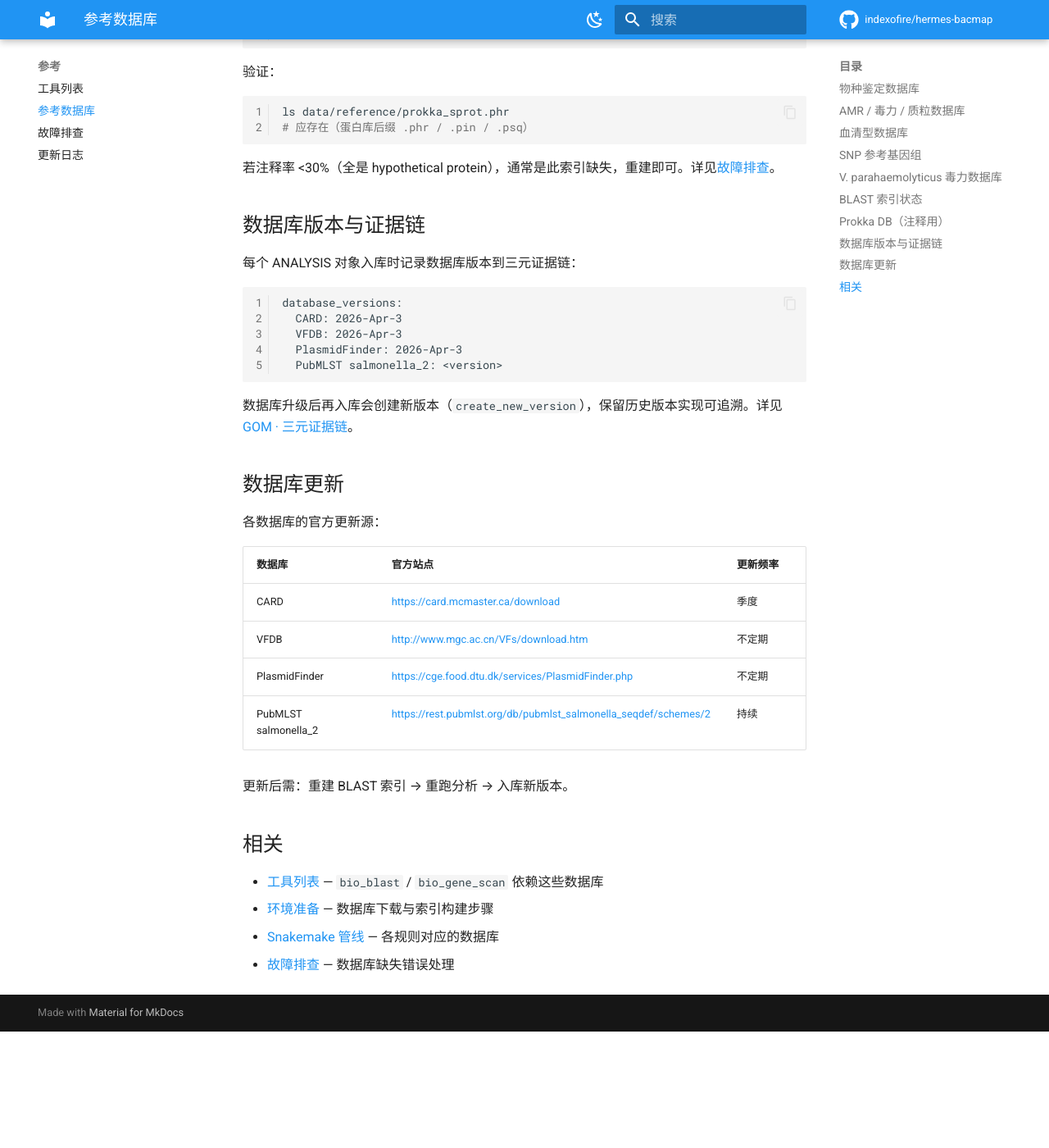
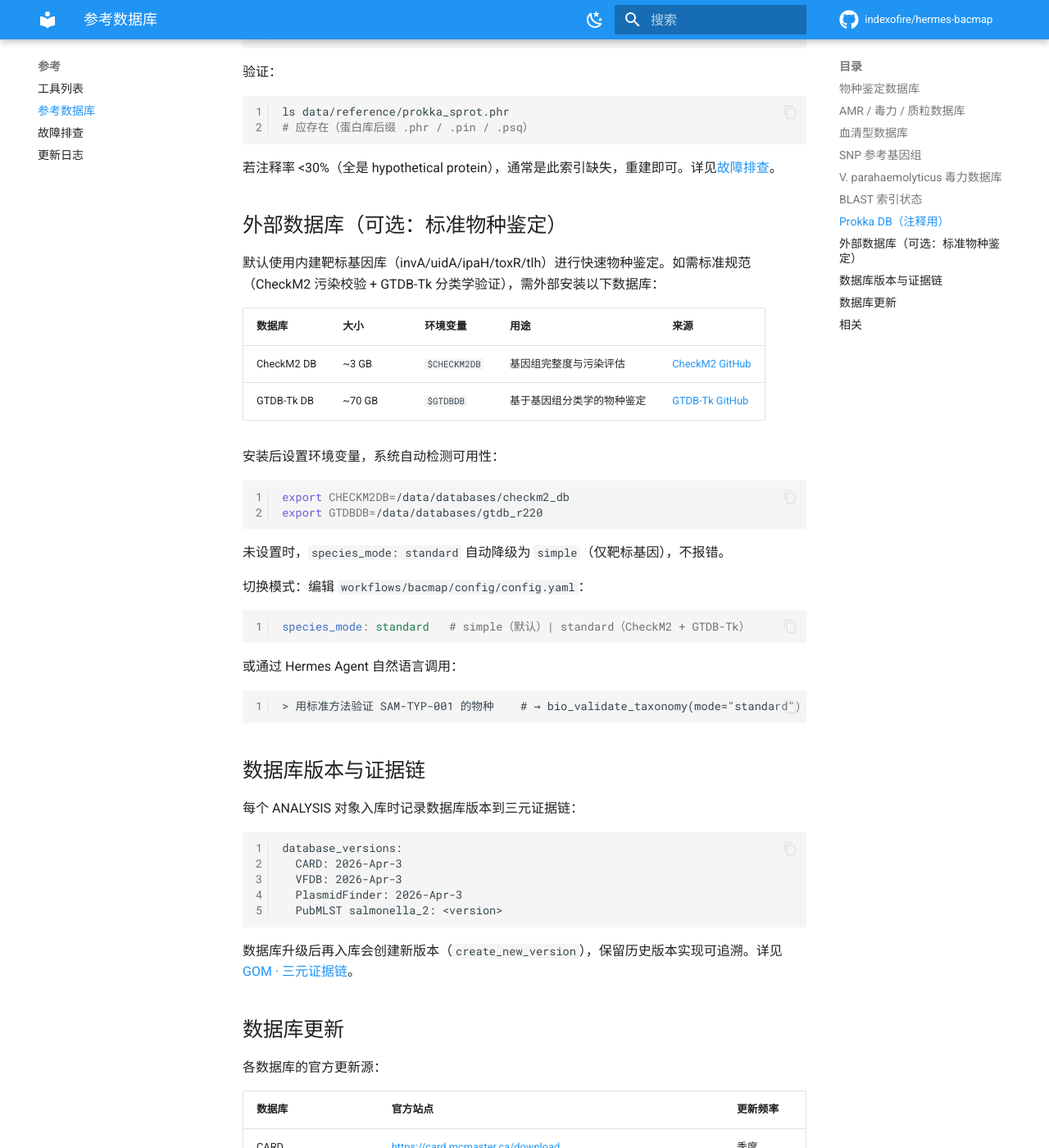
Before and after one commit to indexofire/hermes-bacmap, an MkDocs documentation site: the page built from docs/reference/databases.md, in a window 1280 px wide and 1400 px high, scrolled down 3423 px. Shown: the whole window at 82% size. Built offline with MkDocs 1.6.1 and Material for MkDocs 9.7.7, drawn with Linux system fonts in a browser that asks for light colours; comment, search, counter and statistics services are not loaded; before the commit the page ends 4681 px from its top, so only the background shows below that.

Commit message:
docs: dual-mode species identification (CheckM2 + GTDB-Tk)
Updated 7 documents to reflect dual-mode taxonomy:

  docs/installation/environment.md
    — New section: CheckM2/GTDB-Tk external DB installation
    — Environment variables: $CHECKM2DB, $GTDBDB
    — Auto-degrade when DBs not set

  docs/installation/quick-start.md
    — species_mode config + env var setup after plugin install

  docs/reference/databases.md
    — New section: external databases (CheckM2 ~3GB, GTDB ~70GB)
    — Auto-degrade behavior documented

  docs/reference/tools.md
    — Added bio_validate_taxonomy (24th tool)

  docs/architecture/pipeline.md
    — Dual-mode species identification table (simple vs standard)
    — Rule count updated 22 → 24

  docs/index.md + README.md
    — Tool count 23 → 24
    — README species table updated with marker/standard columns

203 tests pass.

````diff
--- a/docs/architecture/pipeline.md
+++ b/docs/architecture/pipeline.md
@@ -1,6 +1,15 @@
 # Snakemake 管线
 
-工作流引擎采用 **Snakemake 7.32**（Python DSL），定义在 `workflows/bacmap/`。主入口 `Snakefile` 编排 per-sample DAG 与 cohort SNP DAG，共 **22 条规则**，物种路由全自动。
+工作流引擎采用 **Snakemake 7.32**（Python DSL），定义在 `workflows/bacmap/`。主入口 `Snakefile` 编排 per-sample DAG 与 cohort SNP DAG，共 **24 条规则**，物种路由全自动。
+
+## 物种鉴定：双模式
+
+| 模式 | 方法 | 配置 | 外部依赖 |
+|---|---|---|---|
+| `simple`（默认） | 靶标基因 BLAST（invA/uidA/ipaH/toxR/tlh） | `species_mode: simple` | 无 |
+| `standard`（可选） | CheckM2 完整度/污染 + GTDB-Tk 分类学 | `species_mode: standard` | `$CHECKM2DB`, `$GTDBDB` |
+
+`standard` 模式在 `simple` 结果基础上追加 CheckM2 和 GTDB-Tk 结果，并自动比对两种方法的一致性。外部数据库未配置时自动降级为 `simple`。
 
 ## DAG 概览
 
--- a/docs/installation/environment.md
+++ b/docs/installation/environment.md
@@ -65,6 +65,27 @@
 | gmlst | 0.1.0 | MLST（PubMLST schemes） |
 | prodigal | ≥ 2.6 | CDS 预测（pyrodigal 后端） |
 
+### 可选：标准物种鉴定（CheckM2 + GTDB-Tk）
+
+默认使用靶标基因快速鉴定物种。如需标准规范（基因组污染校验 + 分类学验证），安装以下外部数据库：
+
+| 数据库 | 大小 | 环境变量 | 下载 |
+|---|---|---|---|
+| CheckM2 DB | ~3 GB | `CHECKM2DB` | [CheckM2](https://github.com/chklovski/CheckM2) |
+| GTDB-Tk DB | ~70 GB | `GTDBDB` | [GTDB-Tk](https://github.com/Ecogenomics/GtDBTk) |
+
+```bash
+# 安装数据库后设置环境变量
+export CHECKM2DB=/data/databases/checkm2_db
+export GTDBDB=/data/databases/gtdb_r220
+
+# 或写入 ~/.bashrc 持久化
+echo 'export CHECKM2DB=/data/databases/checkm2_db' >> ~/.bashrc
+echo 'export GTDBDB=/data/databases/gtdb_r220' >> ~/.bashrc
+```
+
+未设置环境变量时，`species_mode: standard` 自动降级为 `simple`（仅靶标基因）。
+
 ### 可选：GPU 与本地 LLM
 
 仅当需要离线推理或数据不出境时才配置本地 LLM，详见[本地 LLM 配置](local-llm.md)。
--- a/docs/reference/databases.md
+++ b/docs/reference/databases.md
@@ -129,6 +129,36 @@ ls data/reference/prokka_sprot.phr
 
 若注释率 <30%（全是 hypothetical protein），通常是此索引缺失，重建即可。详见[故障排查](troubleshooting.md)。
 
+## 外部数据库（可选：标准物种鉴定）
+
+默认使用内建靶标基因库（invA/uidA/ipaH/toxR/tlh）进行快速物种鉴定。如需标准规范（CheckM2 污染校验 + GTDB-Tk 分类学验证），需外部安装以下数据库：
+
+| 数据库 | 大小 | 环境变量 | 用途 | 来源 |
+|---|---|---|---|---|
+| CheckM2 DB | ~3 GB | `$CHECKM2DB` | 基因组完整度与污染评估 | [CheckM2 GitHub](https://github.com/chklovski/CheckM2) |
+| GTDB-Tk DB | ~70 GB | `$GTDBDB` | 基于基因组分类学的物种鉴定 | [GTDB-Tk GitHub](https://github.com/Ecogenomics/GtDBTk) |
+
+安装后设置环境变量，系统自动检测可用性：
+
+```bash
+export CHECKM2DB=/data/databases/checkm2_db
+export GTDBDB=/data/databases/gtdb_r220
+```
+
+未设置时，`species_mode: standard` 自动降级为 `simple`（仅靶标基因），不报错。
+
+切换模式：编辑 `workflows/bacmap/config/config.yaml`：
+
+```yaml
+species_mode: standard   # simple（默认）| standard（CheckM2 + GTDB-Tk）
+```
+
+或通过 Hermes Agent 自然语言调用：
+
+```
+> 用标准方法验证 SAM-TYP-001 的物种    # → bio_validate_taxonomy(mode="standard")
+```
+
 ## 数据库版本与证据链
 
 每个 ANALYSIS 对象入库时记录数据库版本到三元证据链：
````
Also changed, not shown: README.md (+6 -6 lines), docs/index.md (+2 -2 lines), docs/installation/quick-start.md (+13 -0 lines), docs/reference/tools.md (+2 -1 lines).
